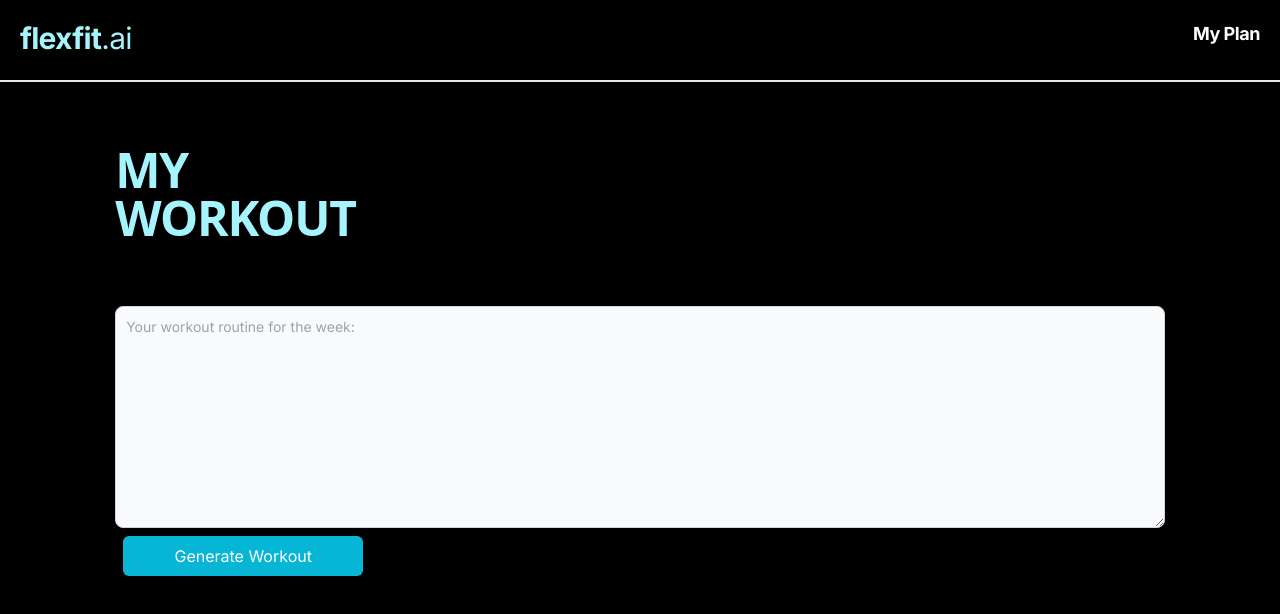
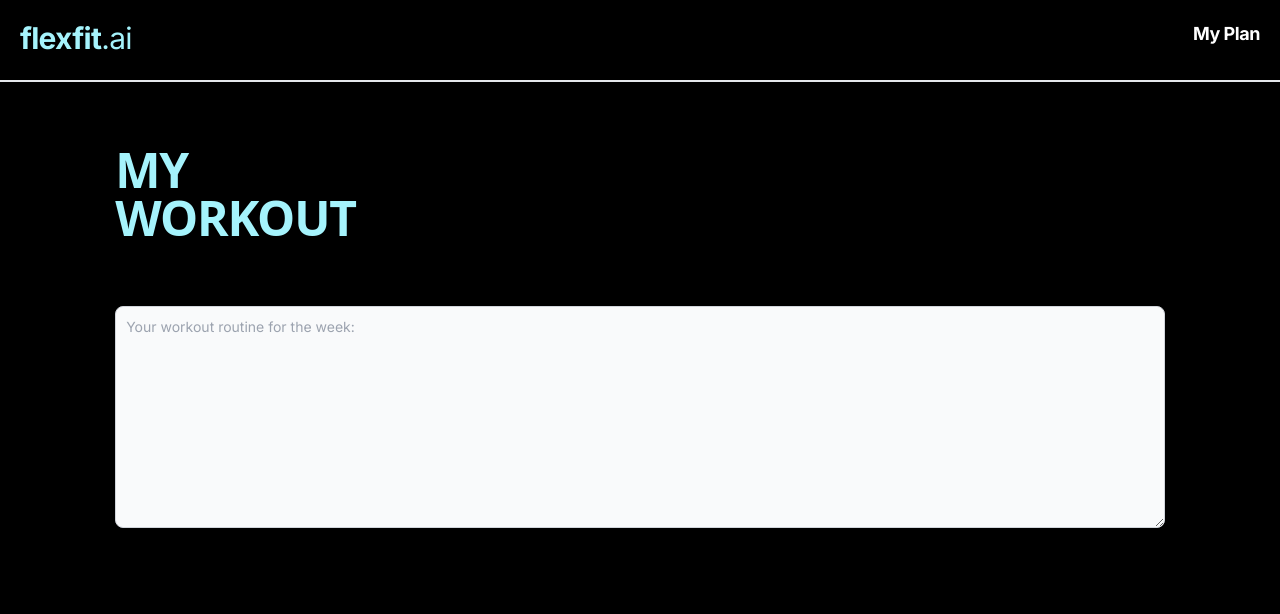
Before and after one commit to seanxdon/flex-fit, a Next.js app: page /my-plan in a window 1280 px wide. Shown: the top 614 px of the page. Built offline with nearby package versions, Linux system fonts and the light colour scheme.

Commit message:
button removed on my Plan

```diff
--- a/app/my-plan/page.tsx
+++ b/app/my-plan/page.tsx
@@ -22,12 +22,6 @@ export default function MyPlan() {
       <div className="px-[9%] flex flex-col justify-center">
         <h1 className="py-16 uppercase font-sans tracking-tight text-5xl text-cyan-200	font-bold">My <br></br>Workout</h1>
         <textarea rows={10} className="p-2.5 text-sm text-gray-900 bg-gray-50 rounded-lg border border-gray-300 focus:ring-blue-500 focus:border-blue-500 dark:bg-gray-700 dark:border-gray-600 dark:placeholder-gray-400 dark:text-white dark:focus:ring-blue-500 dark:focus:border-blue-500" placeholder="Your workout routine for the week:" value={workoutPlan} onChange={onChangeWorkoutPlan}></textarea>
-        <button
-              className="border-none bg-cyan-500 hover:bg-cyan-400 p-2 m-2 rounded-md w-60"
-              type="submit"
-            >
-              Generate Workout
-            </button>
       </div>
     </div>
   )
```
